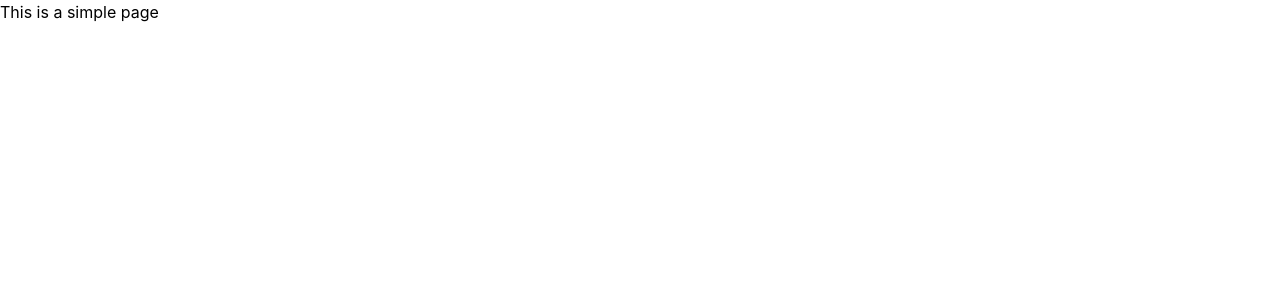
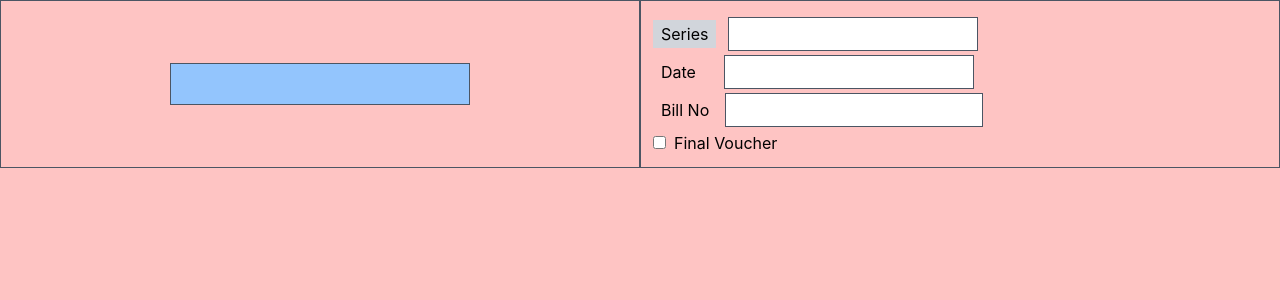
Before and after one commit to DevRefaul/minimal_excel_sheet_design, a React (Create React App) app: page / in a window 1280 px wide. Shown: the top 300 px of the page. Built offline with nearby package versions, Linux system fonts and the light colour scheme.

Commit message:
top section almost done

```diff
--- a/src/Pages/SimplePage.jsx
+++ b/src/Pages/SimplePage.jsx
@@ -2,9 +2,76 @@ import React from "react";
 
 const SimplePage = () => {
   return (
-    <div>
-      <h2>This is a simple page</h2>
-    </div>
+    <section className="bg-[#FEC4C3] h-[100vh] overflow-scroll">
+      <div className="grid grid-cols-2">
+        {/*top left side section */}
+        <div className="border border-gray-600 flex justify-center items-center">
+          <input
+            type="text"
+            id="topLeftInput"
+            className="bg-blue-300 w-[300px] py-2 px-1 border border-gray-600 outline-none"
+          />
+        </div>
+
+        {/* top right side section */}
+        <div className="border border-gray-600">
+          <div className="p-3">
+            {/* top right left section */}
+            <div>
+              {/* series input  */}
+              <div className="my-1">
+                <label htmlFor="series" className="px-2 py-1 bg-gray-300 mr-1">
+                  Series
+                </label>
+                <input
+                  type="text"
+                  id="series"
+                  className="border border-gray-600 outline-none mx-2 w-[250px] p-1"
+                />
+              </div>
+
+              {/* date input  */}
+              <div className="my-1">
+                <label htmlFor="date" className="px-2 py-1 mr-3">
+                  Date
+                </label>
+                <input
+                  type="text"
+                  id="date"
+                  className="border border-gray-600 outline-none mx-2 w-[250px] p-1"
+                />
+              </div>
+
+              {/* bill no input  */}
+              <div className="my-1">
+                <label htmlFor="billNo" className="px-2 py-1 ">
+                  Bill No
+                </label>
+                <input
+                  type="text"
+                  id="billNo"
+                  className="border border-gray-600 outline-none mx-2 p-1"
+                />
+              </div>
+
+              {/* checkbox input  */}
+              <div>
+                <input
+                  type="checkbox"
+                  name="finalVoucher"
+                  id="finalVoucher"
+                  className="mr-2"
+                />
+                <label htmlFor="finalVoucher">Final Voucher</label>
+              </div>
+            </div>
+
+            {/* top right - right section */}
+            <div></div>
+          </div>
+        </div>
+      </div>
+    </section>
   );
 };
 
```
